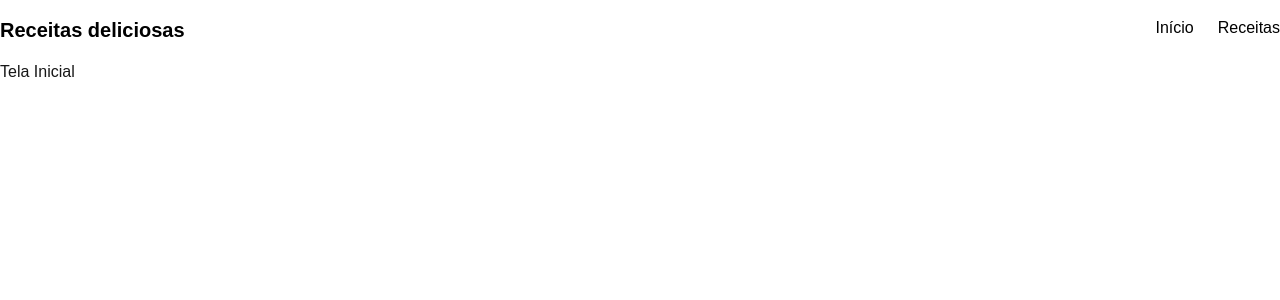
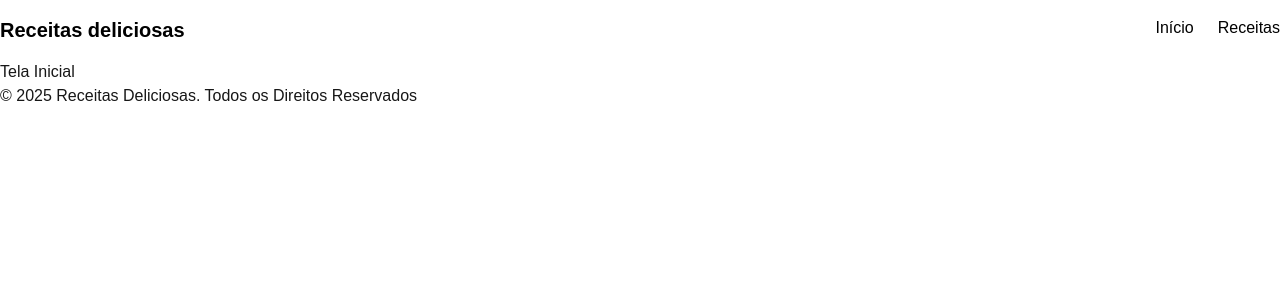
Before and after one commit to meloluvert/site-receitas-capacitacao, a Next.js app: page / in a window 1280 px wide. Shown: the top 300 px of the page. Built offline with nearby package versions, Linux system fonts and the light colour scheme.

Commit message:
feat: estrutura do footer

```diff
--- a/src/app/layout.tsx
+++ b/src/app/layout.tsx
@@ -2,6 +2,7 @@
 import { Inter } from "next/font/google";
 import "./globals.css";
 import Header from "@/components/Header";
+import Footer from "@/components/Footer";
 const inter = Inter({
   variable: "--font-inter",
   subsets: ["latin"]
@@ -25,6 +26,7 @@
     <Header/>
         {children}
 
+        <Footer/>
       </body>
     </html>
   );
--- /dev/null
+++ b/src/components/Footer/index.tsx
@@ -0,0 +1,9 @@
+export default function Footer() {
+    return(
+        <footer>
+            <div>
+                <p>© 2025 Receitas Deliciosas. Todos os Direitos Reservados</p>
+            </div>
+        </footer>
+    )
+}
```
